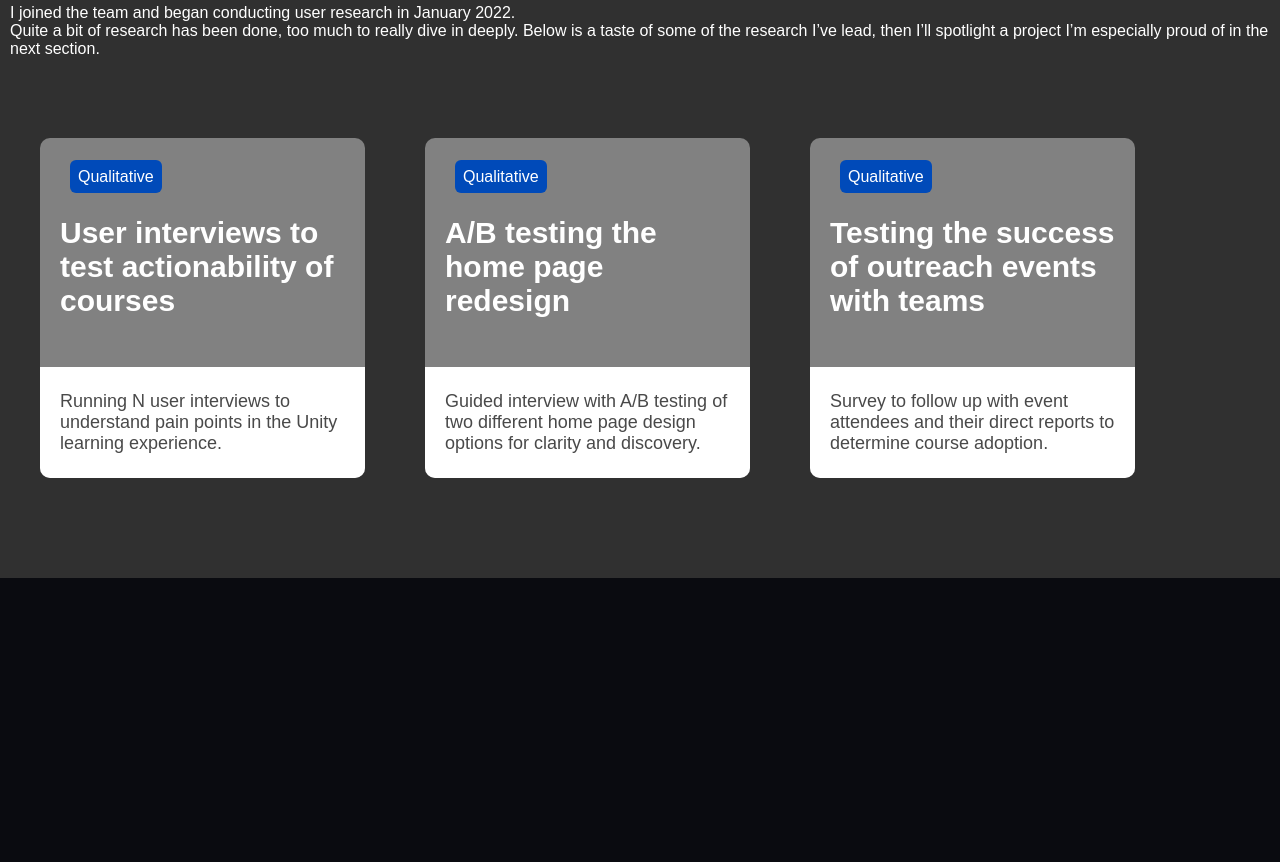
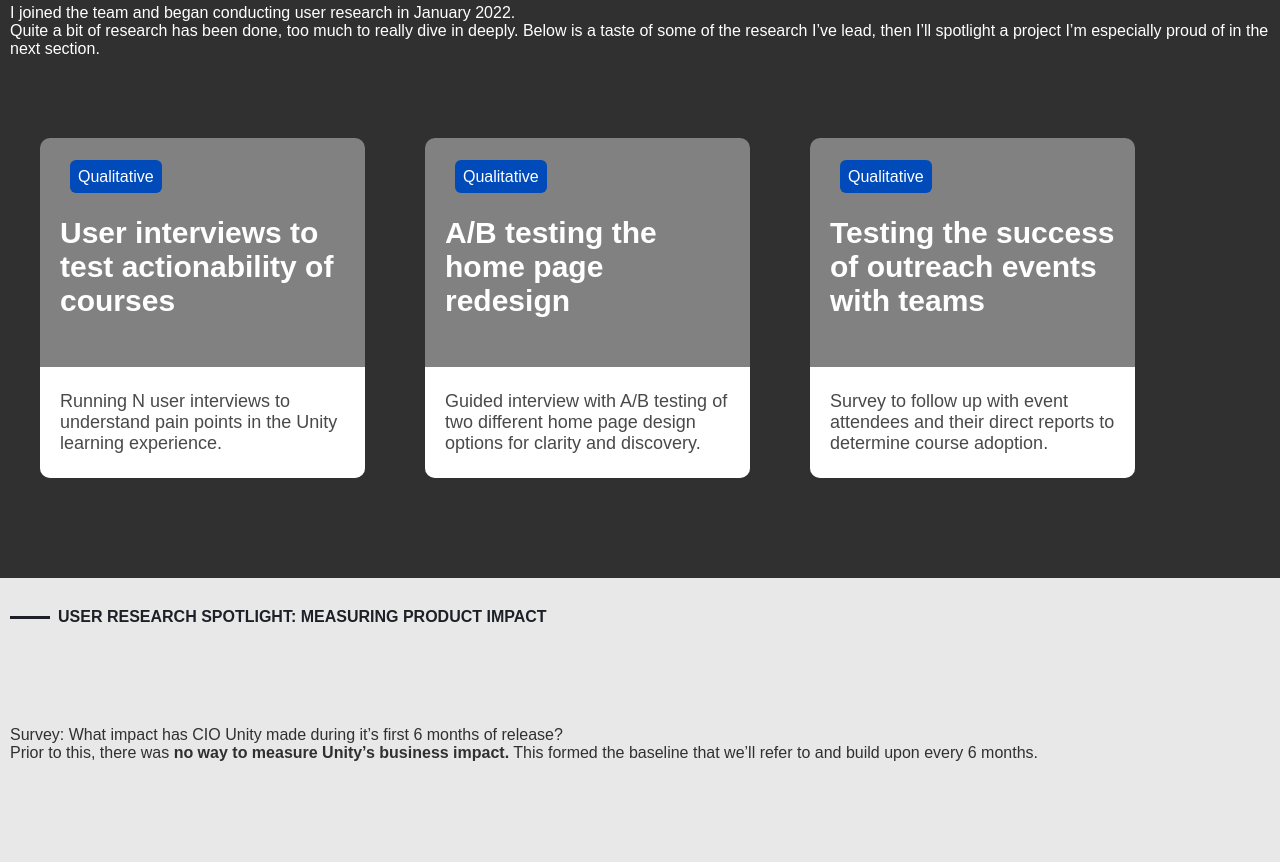
Before and after one commit to ghoefer/ghoefer.github.io, a plain HTML site: page src/uxresearch/ibm/ibm.html in a window 1280 px wide. Shown: the part 5766-6628 px from the top of the page. Before the commit the page ends 6344 px from the top, so only its background shows below. Drawn offline with Linux system fonts and the light colour scheme.

Commit message:
UXR spotlight section

```diff
--- a/src/uxresearch/ibm/ibm.html
+++ b/src/uxresearch/ibm/ibm.html
@@ -299,7 +299,24 @@
             </div>
             <script src="../projects-script.js"></script>
         </div>
-</card-group>
+    </card-group>
+
+</section>
+
+<!-- USER RESEARCH SPOTLIGHT: MEASURING PRODUCT IMPACT section -->
+
+<section class="gray-2-bg black-2-text">
+    <div class="project-section-heading">
+        <div class="heading-rect black-1-bg"></div>
+        <div class="heading-text" style="color:#1E2027;">USER RESEARCH SPOTLIGHT: MEASURING PRODUCT IMPACT</div>
+    </div>
+
+    <div class="standard-text-heading">
+        Survey: What impact has CIO Unity made during it’s first 6 months of release?
+    </div>
+
+    <div class="standard-text-subheading">
+        Prior to this, there was <bold>no way to measure Unity’s business impact.</bold> This formed the baseline that we’ll refer to and build upon every 6 months.    </div>
 
 </section>
 
--- a/src/uxresearch/project.css
+++ b/src/uxresearch/project.css
@@ -120,6 +120,14 @@ background-color: #303030;
 
 .gray-1-bg{
     background-color: #5A5A5A;
+}
+
+.gray-2-bg{
+    background-color: #E8E8E8;
+}
+
+.black-2-text{
+    color: #303030;
 }
 
 
```
